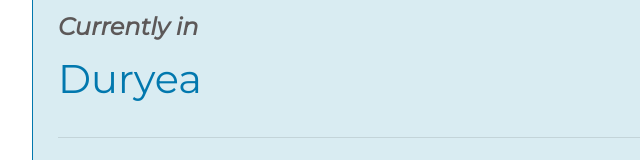
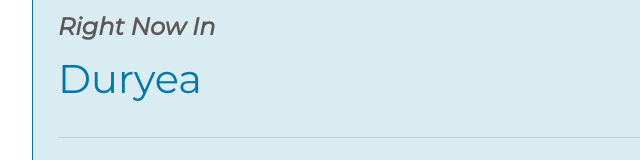
Before and after one commit to Sbulford35/My-WeatherApp, a plain HTML site: page index.html in a window 1280 px wide. Shown: the part 248-408 px from the top of the page, 208-848 px from the left. Drawn offline with nearby package versions, Linux system fonts and the light colour scheme.

Commit message:
Tested Headline change after linking to Nelify

```diff
--- a/index.html
+++ b/index.html
@@ -45,7 +45,7 @@
               </form>
             </div>
             </div>
-          <h2 class="currently"><em>Currently in</em></h2>
+          <h2 class="currently"><em>Right Now In</em></h2>
           <h1 class="searchedCity" id="searchedCity">Duryea</h1>
         <hr />
           <br />
```
